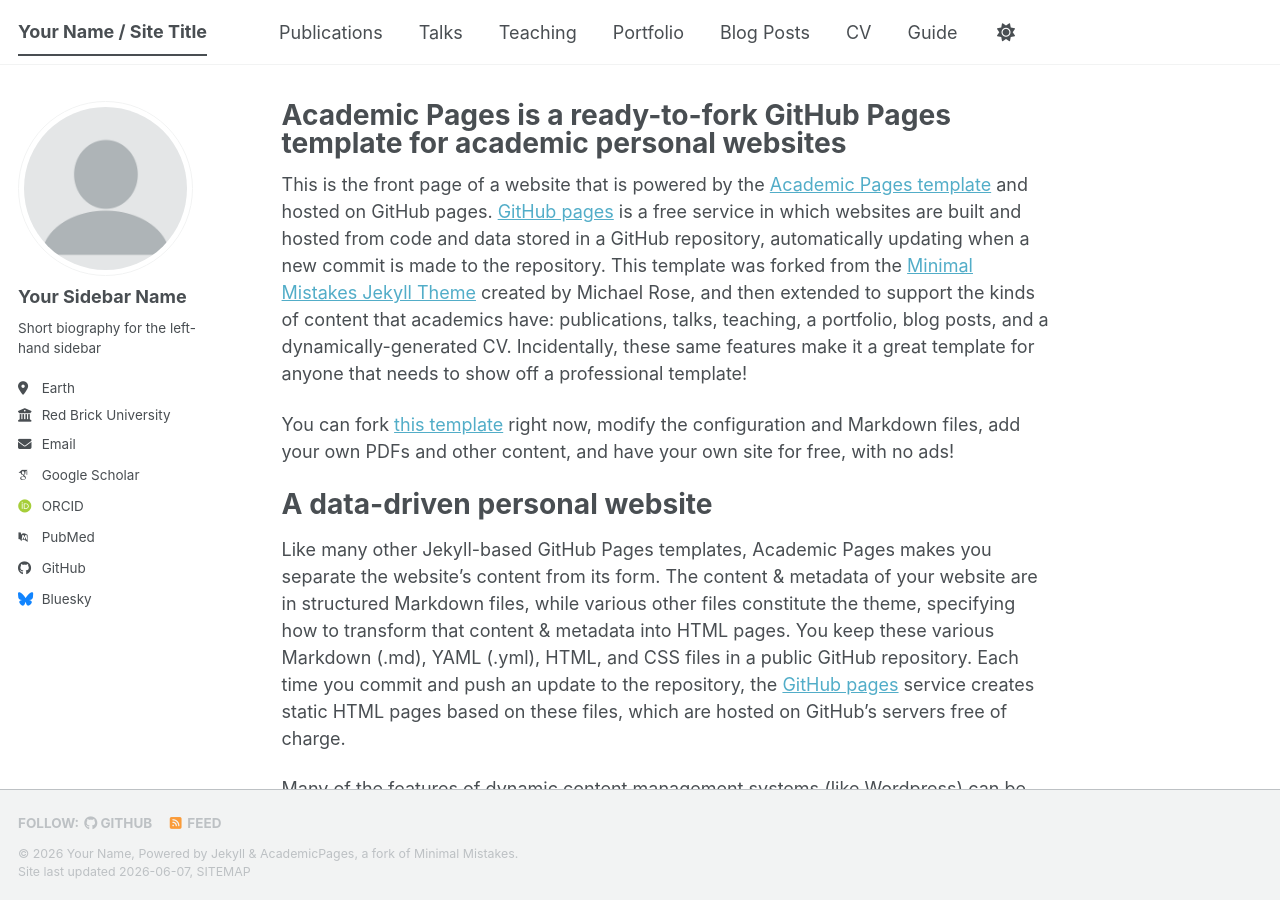
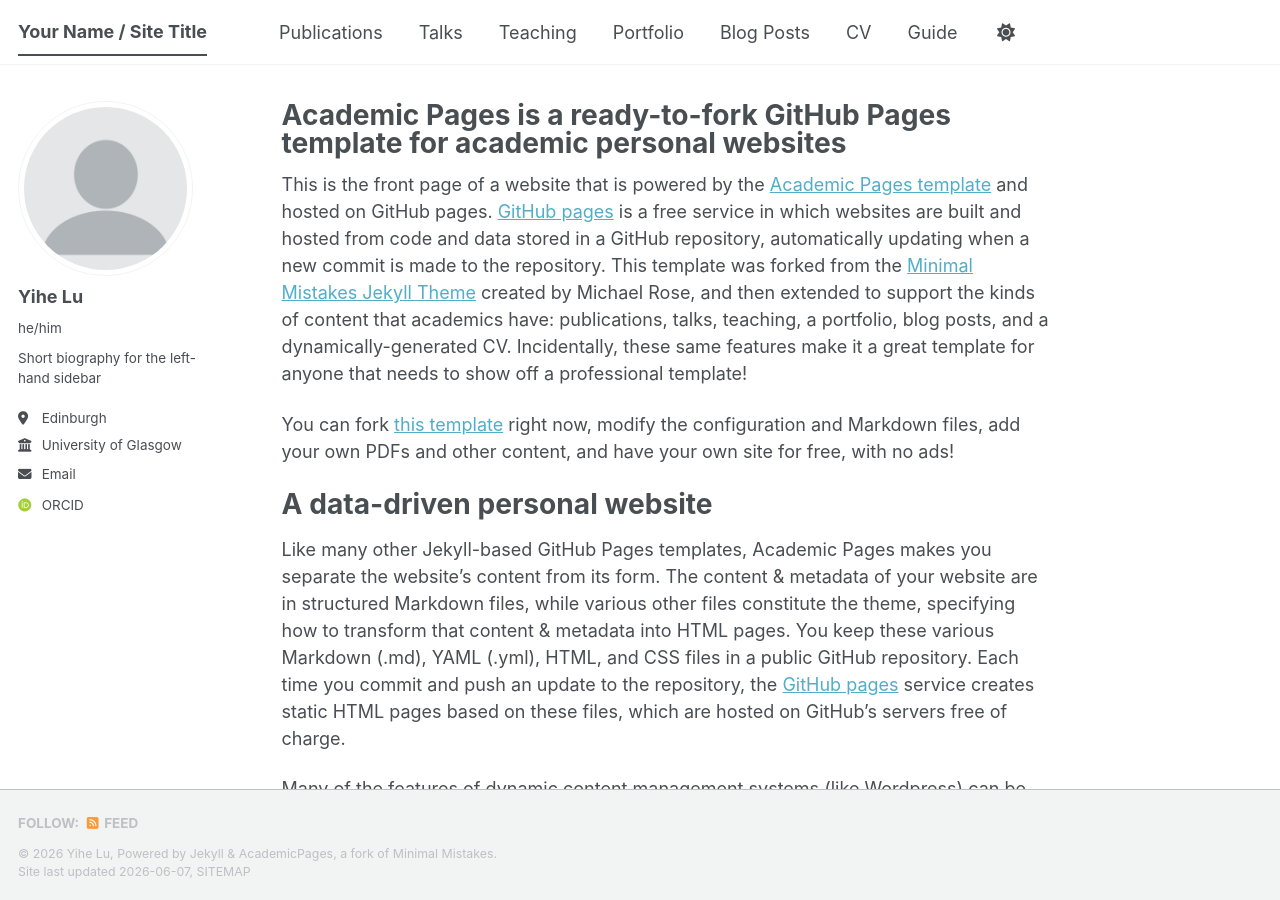
Before and after one commit to yihe-61wu/yihe-61wu.github.io, a Jekyll site: the page built from _pages/about.md, in a window 1280 px wide and 900 px high. Built offline with Jekyll 4.4.1, drawn with Linux system fonts in a browser that asks for light colours; some web fonts are replaced; a script bundle is joined from its source files by our own code; library files that are not in the unit come from our copies.

Commit message:
update basic bio

```diff
--- a/_config.yml
+++ b/_config.yml
@@ -11,9 +11,9 @@
 site_theme               : "default" # The available themes options are "default", "air", "sunrise", "mint", "dirt" and "contrast"
 title                    : "Your Name / Site Title"
 title_separator          : "-"
-name                     : &name "Your Name"
-description              : &description "Your Name's academic portfolio"   # Update this with a general description of your site, this is the default if not overridden by a page
-url                      : https://academicpages.github.io # The base hostname & protocol for your site e.g. "https://[your GitHub username].github.io",
+name                     : &name "Yihe Lu"
+description              : &description "Yihe Lu's academic portfolio"   # Update this with a general description of your site, this is the default if not overridden by a page
+url                      : https://yihe-61wu.github.io # The base hostname & protocol for your site e.g. "https://[your GitHub username].github.io",
                                                            # or if you already have some other page hosted on Github then use "https://[your GitHub username].github.io/[Your Repo Name]"
 baseurl                  : "" # the subpath of your site, e.g. "/blog"
 repository               : "academicpages/academicpages.github.io"
@@ -24,24 +24,24 @@
 author:
   # Biographic information
   avatar           : "profile.png"
-  name             : "Your Sidebar Name"
-  pronouns         : # example: "she/her"
+  name             : "Yihe Lu"
+  pronouns         : he/him # example: "she/her"
   bio              : "Short biography for the left-hand sidebar"
-  location         : "Earth"
-  employer         : "Red Brick University"
+  location         : "Edinburgh"
+  employer         : "University of Glasgow"
   uri              : # URL
-  email            : "none@example.org"
+  email            : "yihe.lu@glasgow.ac.uk"
 
   # Academic websites
   academia         : # URL
   arxiv            : # URL - Update with the correct link to your profile
-  googlescholar    : "https://scholar.google.com/citations?user=PS_CX0AAAAAJ"
+  googlescholar    : #"https://scholar.google.com/citations?user=PS_CX0AAAAAJ"
   inspire-hep      : # URL
   impactstory      : # URL
-  orcid            : "https://orcid.org/yourorcidurl"
+  orcid            : "https://orcid.org/0000-0002-1615-4915"
   semantic         : # URL
   ssrn             : # URL
-  pubmed           : "https://www.ncbi.nlm.nih.gov/pubmed/?term=john+snow"
+  pubmed           : #"https://www.ncbi.nlm.nih.gov/pubmed/?term=john+snow"
   researchgate     : # URL
   scopus           : # URL
   zotero           : # URL
@@ -51,13 +51,13 @@
   bitbucket        : # Username - Update with your username on the site
   codepen          : # Username
   dribbble         : # Username
-  github           : "academicpages"
+  github           : #"academicpages"
   kaggle           : # Username
   stackoverflow    : # User number or user number and name (i.e., use "1" or "1/jeff-atwood")
 
   # Social media
   artstation       : # Username
-  bluesky          : "bsky.app" # Replace this with you Bluesky username
+  bluesky          : #"bsky.app" # Replace this with you Bluesky username
   facebook         : # Username
   flickr           : # Username
   foursquare       : # Username
```
